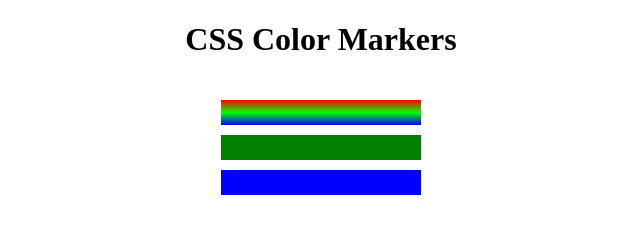
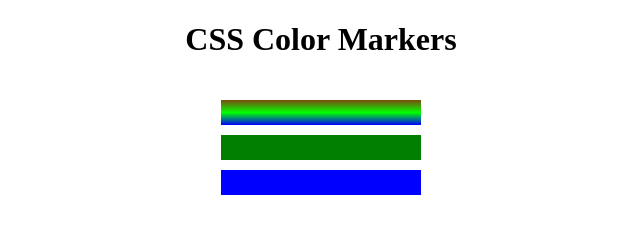
Before and after one commit to Animalfox/CSS-Color-Markers, a plain HTML site: page index.html in a window 1280 px wide. Shown: the whole page, without its empty margins (319-959 px from the left). Drawn offline with Linux system fonts and the light colour scheme.

Commit message:
Adjust Gradient Shades

```diff
--- a/styles.css
+++ b/styles.css
@@ -14,7 +14,7 @@ h1 {
 }
 
 .red {
-  background: linear-gradient(180deg, rgb(255, 0, 0) 0%, rgb(0, 255, 0) 50%, rgb(0, 0, 255) 100%);
+  background: linear-gradient(180deg, rgb(122, 74, 14) 0%, rgb(0, 255, 0) 50%, rgb(0, 0, 255) 100%);
 }
 
 .green {
```
